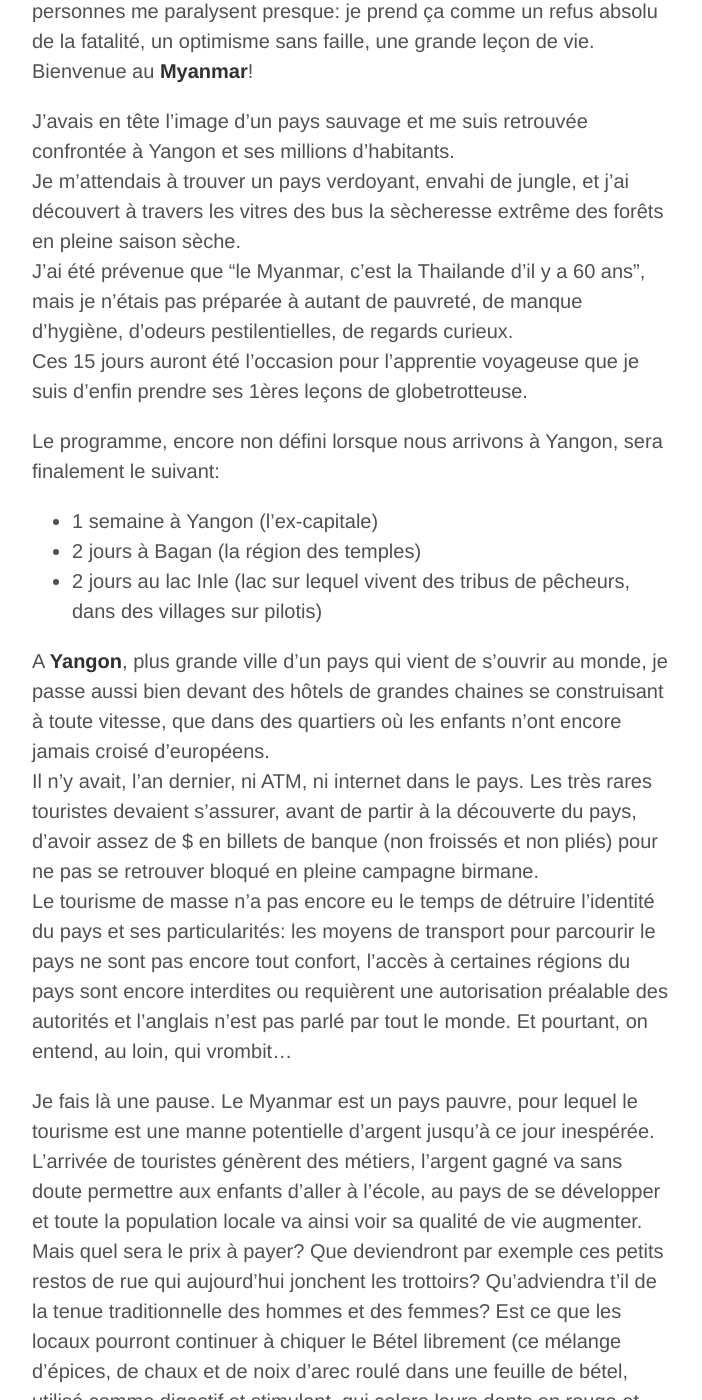
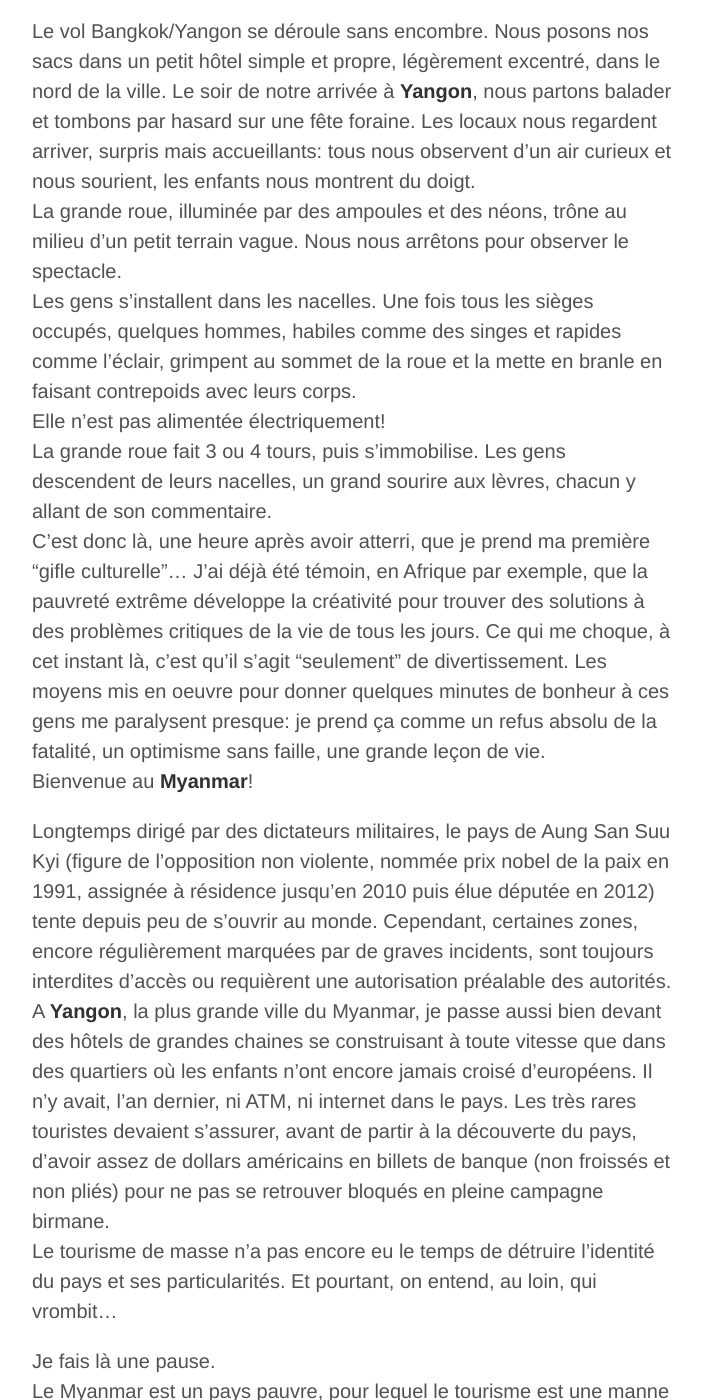
Before and after one commit to crossingborders/crossingborders.github.io, a Jekyll site: the page built from _posts/2014-03-30-Myanmar.md, in a window 1280 px wide and 1400 px high, scrolled down 702 px. Shown: the whole window, without its empty margins (288-990 px from the left). Built offline with Jekyll 4.4.1, drawn with Linux system fonts in a browser that asks for light colours; Markdown is read by kramdown in place of the engine named in the settings; some of the changed text lies outside the part shown.

Commit message:
Updated 2014-03-30-Myanmar.md

```diff
--- a/_posts/2014-03-30-Myanmar.md
+++ b/_posts/2014-03-30-Myanmar.md
@@ -1,53 +1,56 @@
 ---
 layout: post
-title: Myanmar la belle
+title: Choc culturel au Myanmar
 zone: Myanmar
-photoset: 72157648248658149
+photoset: 72157648248658140
 places:
   - name: Yangon
   - name: Bagan
   - name: Inle Lake
+published: true
 ---
 
 Arrivée comme un cheveux sur la soupe au Myanmar sans avoir pris la moindre information pratique au préalable, le moins que je puisse dire c'est que j'ai été surprise!
+J'avais en tête l'image d'un **pays sauvage** et me suis retrouvée confrontée à Yangon et ses millions d'habitants.
+Je m'attendais à trouver un **pays verdoyant**, envahi de jungle, et j'ai découvert à travers les vitres des bus la sècheresse extrême des forêts en pleine saison sèche.
+J'avais été prévenue que **le Myanmar, c'est la Thaïlande d'il y a 60 ans**, mais je crois ne pas avoir réalisé ce que ça signifiait et n'étais pas préparée à autant de pauvreté, de manque d'hygiène, d'odeurs pestilentielles, de regards curieux.
+Ces 15 jours auront été l'occasion pour l'apprentie voyageuse que je suis d'enfin prendre ses premières leçons de globetrotteuse.
 
-Le soir de notre arrivée, nous tombons sur une fête foraine. Les locaux nous regardent arriver, à la fois surpris de voir des étrangers et heureux qu'on soit là. La grande roue, illuminée par des ampoules et des néons, trône au milieu d'un petit terrain vague.
-Les gens s'installent 2 par 2 dans les nacelles. Une fois tous les sièges occupés, quelques locaux, aussi habiles que des singes et rapides comme l'éclair, grimpent au sommet de la roue et la mette en branle en faisant contrepoids avec leurs corps.
+Le programme, encore non défini lorsque nous arrivons à Yangon, sera finalement le suivant:
+	*  1 semaine à Yangon, l'ex-capitale,
+	*  2 jours à Bagan, la région des temples,
+	*  2 jours au lac Inle, un lac sur lequel vivent des tribus de pêcheurs, dans des 		 villages sur pilotis.
+
+Le vol Bangkok/Yangon se déroule sans encombre. Nous posons nos sacs dans un petit hôtel simple et propre, légèrement excentré, dans le nord de la ville.
+Le soir de notre arrivée à **Yangon**, nous partons balader et tombons par hasard sur une fête foraine. Les locaux nous regardent arriver, surpris mais accueillants: tous nous observent d'un air curieux et nous sourient, les enfants nous montrent du doigt.
+La grande roue, illuminée par des ampoules et des néons, trône au milieu d'un petit terrain vague. Nous nous arrêtons pour observer le spectacle.
+Les gens s'installent dans les nacelles. Une fois tous les sièges occupés, quelques hommes, habiles comme des singes et rapides comme l'éclair, grimpent au sommet de la roue et la mette en branle en faisant contrepoids avec leurs corps.
 Elle n'est pas alimentée électriquement!
-Elle fait tout de même 3 ou 4 tours, puis s'immobilise. Les gens descendent de leurs nacelles, un grand sourire aux lèvres et commentant l'attraction.
-Et moi, 1h après avoir atterri, je prend déjà ma 1ère gifle culturelle: la pauvreté extrême développe la créativité, ça, je le savais déjà. Mais là, il ne s'agit pas de trouver des solutions à des problèmes critiques de la vie de tous les jours. Non, là, il ne s'agit que de divertissement. Et les moyens mis en oeuvre pour donner quelques minutes de bonheur à ces personnes me paralysent presque: je prend ça comme un refus absolu de la fatalité, un optimisme sans faille, une grande leçon de vie.
+La grande roue fait 3 ou 4 tours, puis s'immobilise. Les gens descendent de leurs nacelles, un grand sourire aux lèvres, chacun y allant de son commentaire.
+C'est donc là, une heure après avoir atterri, que je prend ma première "gifle culturelle"... J'ai déjà été témoin, en Afrique par exemple, que la pauvreté extrême développe la créativité pour trouver des solutions à des problèmes critiques de la vie de tous les jours. Ce qui me choque, à cet instant là, c'est qu'il s'agit "seulement" de divertissement. Les moyens mis en oeuvre pour donner quelques minutes de bonheur à ces gens me paralysent presque: je prend ça comme un refus absolu de la fatalité, un optimisme sans faille, une grande leçon de vie.
 Bienvenue au **Myanmar**!
 
-J'avais en tête l'image d'un pays sauvage et me suis retrouvée confrontée à Yangon et ses millions d'habitants.
-Je m'attendais à trouver un pays verdoyant, envahi de jungle, et j'ai découvert à travers les vitres des bus la sècheresse extrême des forêts en pleine saison sèche.
-J'ai été prévenue que "le Myanmar, c'est la Thailande d'il y a 60 ans", mais je n'étais pas préparée à autant de pauvreté, de manque d'hygiène, d'odeurs pestilentielles, de regards curieux.
-Ces 15 jours auront été l'occasion pour l'apprentie voyageuse que je suis d'enfin prendre ses 1ères leçons de globetrotteuse.
-
-Le programme, encore non défini lorsque nous arrivons à Yangon, sera finalement le suivant:
-*  1 semaine à Yangon (l'ex-capitale)
-*  2 jours à Bagan (la région des temples)
-*  2 jours au lac Inle (lac sur lequel vivent des tribus de pêcheurs, dans des villages sur pilotis)
-
-
-A **Yangon**, plus grande ville d'un pays qui vient de s'ouvrir au monde, je passe aussi bien devant des hôtels de grandes chaines se construisant à toute vitesse, que dans des quartiers où les enfants n'ont encore jamais croisé d'européens.
-Il n'y avait, l'an dernier, ni ATM, ni internet dans le pays. Les très rares touristes devaient s'assurer, avant de partir à la découverte du pays, d'avoir assez de $ en billets de banque (non froissés et non pliés) pour ne pas se retrouver bloqué en pleine campagne birmane.
-Le tourisme de masse n'a pas encore eu le temps de détruire l'identité du pays et ses particularités: les moyens de transport pour parcourir le pays ne sont pas encore tout confort, l'accès à certaines régions du pays sont encore interdites ou requièrent une autorisation préalable des autorités et l'anglais n'est pas parlé par tout le monde.
-Et pourtant, on entend, au loin, qui vrombit...
-
+Longtemps dirigé par des dictateurs militaires, le pays de Aung San Suu Kyi (figure de l'opposition non violente, nommée prix nobel de la paix en 1991, assignée à résidence jusqu'en 2010 puis élue députée en 2012) tente depuis peu de s'ouvrir au monde. Cependant, certaines zones, encore régulièrement marquées par de graves incidents, sont toujours interdites d'accès ou requièrent une autorisation préalable des autorités.
+A **Yangon**, la plus grande ville du Myanmar, je passe aussi bien devant des hôtels de grandes chaines se construisant à toute vitesse que dans des quartiers où les enfants n'ont encore jamais croisé d'européens. Il n'y avait, l'an dernier, ni ATM, ni internet dans le pays. Les très rares touristes devaient s'assurer, avant de partir à la découverte du pays, d'avoir assez de dollars américains en billets de banque (non froissés et non pliés) pour ne pas se retrouver bloqués en pleine campagne birmane.
+Le tourisme de masse n'a pas encore eu le temps de détruire l'identité du pays et ses particularités. Et pourtant, on entend, au loin, qui vrombit...
 
 Je fais là une pause.
-Le Myanmar est un pays pauvre, pour lequel le tourisme est une manne potentielle d'argent jusqu'à ce jour inespérée. L'arrivée de touristes génèrent des métiers, l'argent gagné va sans doute permettre aux enfants d'aller à l'école, au pays de se développer et toute la population locale va ainsi voir sa qualité de vie augmenter.
-Mais quel sera le prix à payer? Que deviendront par exemple ces petits restos de rue qui aujourd'hui jonchent les trottoirs? Qu'adviendra t'il de la tenue traditionnelle des hommes et des femmes? Est ce que les locaux pourront continuer à chiquer le Bétel librement (ce mélange d'épices, de chaux et de noix d'arec roulé dans une feuille de bétel, utilisé comme digestif et stimulant, qui colore leurs dents en rouge et leur donne un regard vitreux)? Les bus locaux (dans lesquels sont diffusés à plein volume des films asiatiques non sous-titrés, sur des écrans à l'image incertaine) survivront ils?
-Pour répondre aux exigences des touristes et plaire au plus grand nombre, je crains que tout finisse par se ressembler: les hôtels se banaliseront, les restos serviront des plats internationaux sans intérêt (à des prix largement au dessus des normes locales). A côté des marchés locaux se construisent déjà des marchés dédiés aux étrangers, où bibelots et autres habits sont tous fabriqués en Chine...
-Aujourd'hui, les enfants (et beaucoup d'adultes) portent sur nous des regards intrigués devant la pâle couleur de notre peau, notre accoutrement si étrange, notre façon de parler et notre gestuelle pour eux si comique.
-Un jour, ils auront peut être le sentiment que ces étrangers ont envahi leur pays armés de leurs besoins pressés de confort, d'hygiène, de préjugés, de façons abruptes. Et que personne ne s'intéresse au fond à leur culture, leurs différences.
-Je comprend, en tant qu'Européenne, l'intérêt du confort, le côté rassurant qu'il peut y avoir à retrouver des enseignes connues lorsque l'on est en territoire inconnu, mais tout de même...
-Je vois tant de touristes qui n'ont pas l'air de s'intéresser au pays dans lequel ils viennent passer, disons, 15 jours de vacances. Appareil photo démesuré autour du cou, ils photographient tout ce qu'ils voient, locaux compris, sans penser une seconde à demander leur accord. Comme s'ils étaient au zoo.
+Le Myanmar est un pays pauvre, pour lequel le tourisme est une manne potentielle d'argent jusqu'à ce jour inespérée. Il génère des métiers, l'argent gagné permettra aux enfants d'aller à l'école, au pays de se développer et toute la population locale va ainsi voir sa qualité de vie augmenter (enfin, c'est la théorie, parce qu'en pratique il semblerait que l'argent profite pour l'heure surtout au gouvernement...).
+Aujourd'hui, les petits restos de rue à l'hygiène inexistante jonchent les trottoirs.
+Aujourd'hui, les gens ont les dents rouge et les yeux vitreux à force de chiquer le Bétel (un mélange d'épices, de chaux et de noix d'arec roulé dans une feuille de bétel, utilisé comme digestif et stimulant).
+Aujourd'hui, les moyens de transport ne sont pas légion. Le confort dans les trains est visiblement sommaire, les bus locaux (dans lesquels sont diffusés, sur des écrans à l'image incertaine, des films asiatiques non sous-titrés, volume à fond), doivent être refroidis à grand coup de jets d'eau froide lors des longs trajets sur les routes escarpées du pays.
+Aujourd'hui, tous s'appliquent sur le visage et/ou les bras du thanaka, une pâte claire qui leur sert de maquillage, de protection contre le soleil, ou de produit rafraichissant.
+Aujourd'hui, tous ou presque revêtent la tenue traditionnelle.
+Aujourd'hui, peu de Birmans parlent anglais.
+**Aujourd'hui, quand on va au Myanmar, on perd ses repères.**
+Et demain?
+Pour répondre aux exigences des touristes et plaire au plus grand nombre, tout ne risque t'il pas de finir par se ressembler? Hôtels banalisés, restos aux menus internationaux sans intérêt (à des prix largement au dessus des normes locales) commencent déjà à voir le jour. A côté des marchés locaux se construisent déjà des marchés dédiés aux étrangers, où bibelots et autres habits sont tous fabriqués en Chine...
+Aujourd'hui, les enfants (et beaucoup d'adultes) portent sur nous des regards intrigués devant la pâle couleur de notre peau, notre accoutrement si étrange, notre façon de parler et notre gestuelle pour eux si comique. Un jour, ils auront peut être le sentiment que ces étrangers ont envahi leur pays, armés de leurs besoins pressés de confort, d'hygiène, de préjugés, de façons abruptes. Et que personne ne s'intéresse au fond à leur culture, leurs différences.
+Je comprend, en tant qu'Européenne, l'intérêt du confort, le côté rassurant qu'il peut y avoir à retrouver des enseignes connues lorsque l'on est en territoire inconnu. Je souhaite bien entendu à la population birmane de voir ses conditions de vie s'améliorer.  Mais je vois tant de touristes qui n'ont pas l'air de s'intéresser au pays dans lequel ils viennent passer, disons, 15 jours de vacances: appareil photo démesuré autour du cou, ils photographient tout ce qu'ils voient, locaux compris, sans penser une seconde à demander leur accord. Comme s'ils étaient au zoo.
 Je croise tant de personnes qui n'ont aucune envie de gouter à la gastronomie locale, refusent d'aller faire leurs courses ailleurs qu'au 7/Eleven, toisent les vendeurs de rue qui les interpellent et ont un parcours précis permettant de voir un maximum des "choses à ne pas manquer" en un minimum de temps. Pour ceux là, un séjour au Myanmar se résumera finalement à un safari photo à bord d'un bus climatisé.
 A quoi sert de faire tout ce chemin si ça n'est pas pour essayer de découvrir aussi la population locale, de vivre "comme elle" (ou presque!), même si pour ce faire il faut faire l'impasse sur un peu de confort ou voir "moins" de choses?
-Alors je m'interroge: n'y aurait t'il pas une façon de faire qui permettrait à un pays à la fois de se développer et de garder intactes son identité et ses traditions? Si vous avez un avis sur le sujet et souhaitez le partager, vous êtes les bienvenus pour laisser vos commentaires!!
-Bien, la pause est finie, je reprends mon récit!
-
+Alors je m'interroge: **n'y aurait t'il pas une façon de faire qui permettrait à un pays à la fois de se développer et de garder intactes son identité et ses traditions?** Si vous avez un avis sur le sujet et souhaitez le partager, vous êtes les bienvenus pour laisser vos commentaires!!
+Bien, la pause est finie, j'espère n'avoir perdu personne en route (si tu lis ces lignes, merci, ami lecteur, pour ta patience pendant mon petit coup de gueule ;)), je reprends mon récit!
 
 Nous avons donc passé 1 (longue) semaine à **Yangon**.
 Pour être tout à fait honnête, cette ville ne mérite pas autant d'attention que nous ne lui en avons porté, mais - réservations hôtelières obligent - nous nous sommes accrochés.
@@ -80,11 +80,6 @@
 Nous passons le reste de l'après midi à arpenter les "allées" de ce village sur l'eau (dans lequel se trouve même une école). Les maisons sur pilotis tiennent debout comme par enchantement. Nous passons devant des champs flottants de fleurs, de tomates et autres légumes.
 Sur le chemin du retour, nous avons croisé ces pécheurs si typiques du coin: debout sur leurs barques, ils rament avec une jambe tout en pêchant d'une façon bien particulière. Leurs outils sont composés d'une grande cage conique sans fond, percée d'un trou au sommet, et d'un harpon. La cage, lancée dans l'eau, piège les poissons qu'ils harponnent alors via le trou, qui dépasse de la surface. Si cette description de leur technique de pêche vous semble aussi confuse qu'à moi, je vous invite à aller voir la galerie photo!
 
-
-Ce voyage au Myanmar n'aura duré que peu de temps, mais laissera son empreinte.
-Je repartirai de là aussi avec un goût d'inachevé: je n'ai pas réussi à m'intégrer à la culture locale pour en saisir les subtilités. Pourtant, contrairement à Koh Tao, les occasions n'ont pas manquées. Est ce un problème de langue, de manque de temps, de curiosité? Ou n'étais je peut être simplement pas prête à me confronter à autant de différences?
-Ce sera la 2ème leçon que je retiendrai depuis mon départ: **qui veut réellement voyager doit être prêt à sortir de sa zone de confort.**
-
-
-Après ces 15 jours tellement riches et intenses, il est temps pour moi de rentrer en France pour quelques semaines.
-J'ai l'impression d'avoir passé ma 1ère étoile de voyageuse!
+Ce voyage au Myanmar n'a duré que peu de temps, mais laissera son empreinte. Jamais je n'avais à ce point perdu mes repères. Jamais je n'avais vécu 15 jours aussi riches et intenses.
+Là encore, je repartirai cependant avec un goût d'inachevé: je n'ai pas réussi à m'intégrer à la culture locale pour en saisir les subtilités. Pourtant, contrairement à Koh Tao, les occasions n'ont pas manquées. Est ce un problème de langue, de manque de temps, de manque de curiosité? Ou n'étais je peut être simplement pas prête à me confronter à autant de différences?
+Ce sera la 2ème leçon que je retiendrai depuis mon départ: **qui veut réellement voyager doit être prêt à sortir de sa zone de confort et à se jeter dans l'inconnu. Totalement, sans retenue.**
```
Also changed, not shown: other parts of _posts/2014-03-30-Myanmar.md (+1 -4 lines).
